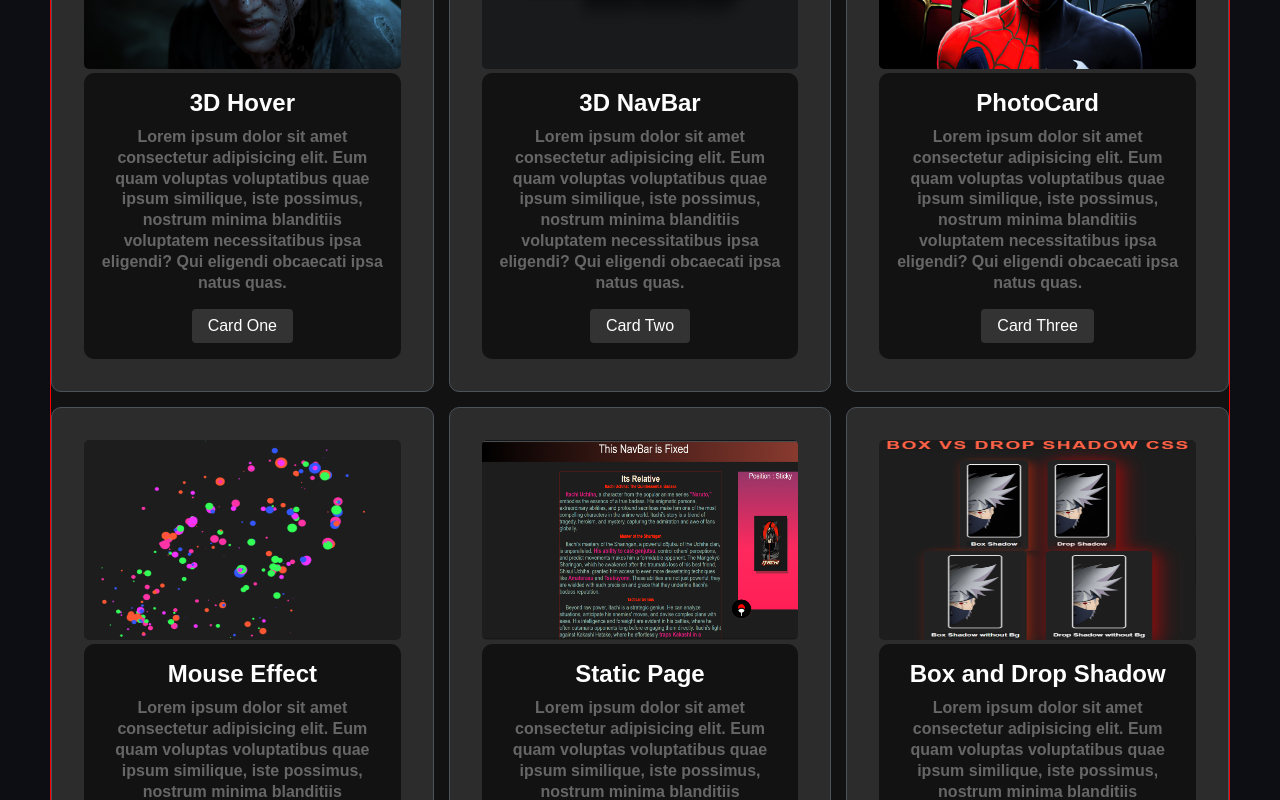
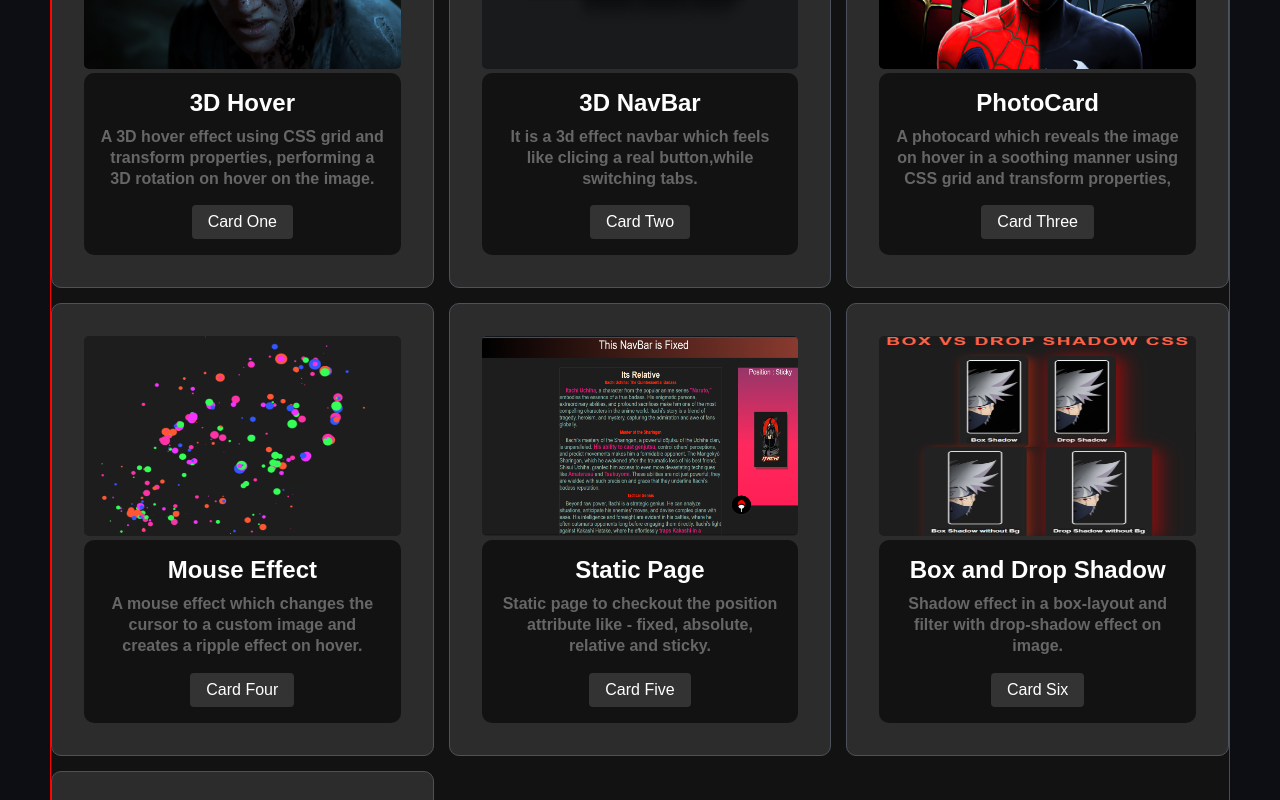
Before and after one commit to AyushKUMAR031/css, a React (Vite) app in the folder cssGallery/: page / in a window 1280 px wide. Shown: the part 320-1120 px from the top of the page. Built offline with nearby package versions, Linux system fonts and the light colour scheme.

Commit message:
updating app.jsx

```diff
--- a/cssGallery/src/App.jsx
+++ b/cssGallery/src/App.jsx
@@ -8,6 +8,7 @@ import PhotoCard from './components/PhotoCard/photoCard';
 import MouseFlowEffect from './components/ColorfullPointer/MouseFlowEffect';
 import StaticPage from './components/WebPage/staticPage';
 import ImageShadow from './components/ImageShadow/imageShadow';
+import Responsive from './components/ResponsiveLayout/responsive';
 
 export default function App(){
   return (
@@ -21,6 +22,7 @@ export default function App(){
           <Route path="/card4" element={<MouseFlowEffect />} />
           <Route path="/card5" element={<StaticPage />} />
           <Route path="/card6" element={<ImageShadow />} />
+          <Route path="/card7" element={<Responsive/>} />
         </Routes>
       </Router>
     </>
--- a/cssGallery/src/components/GridGallery/GridGallery.jsx
+++ b/cssGallery/src/components/GridGallery/GridGallery.jsx
@@ -7,11 +7,12 @@ import Image3 from '@/assets/image3.jpg';
 import Cursor from '@/assets/Cursor.png';
 import WebImg from '@/assets/web.png';
 import BoxShadow from '@/assets/boxShadow.png';
+import Image7 from '@/assets/image7.png';
 
 
 export default function GridGallery(){
     return (
-        <>
+        <outermain>
             <h1 className={styles.gridGalleryH1}>CSS Grid Gallery</h1>
             <div className={styles.main}>
 
@@ -20,10 +21,9 @@ export default function GridGallery(){
                         <img src={Ellie} alt="placeholder" />
                         <div className={styles.gridGalleryCardContent}>
                             <h3 className={styles.gridGalleryCardContentH3}>3D Hover</h3>
-                            <p className={styles.gridGalleryCardContentP}>Lorem ipsum dolor sit amet consectetur adipisicing elit.
-                                Eum quam voluptas voluptatibus quae ipsum similique, iste possimus,
-                                nostrum minima blanditiis voluptatem necessitatibus ipsa eligendi?
-                                Qui eligendi obcaecati ipsa natus quas.
+                            <p className={styles.gridGalleryCardContentP}>
+                                A 3D hover effect using CSS grid and transform properties, performing a 3D rotation on hover on
+                                the image.
                             </p>
                             <Link to="/card1" className={styles.gridGalleryCardContentLink}>Card One</Link>
                         </div>
@@ -32,10 +32,9 @@ export default function GridGallery(){
                         <img src={ButtonImg} alt="placeholder" />
                         <div className={styles.gridGalleryCardContent}>
                             <h3 className={styles.gridGalleryCardContentH3}>3D NavBar</h3>
-                            <p className={styles.gridGalleryCardContentP}>Lorem ipsum dolor sit amet consectetur adipisicing elit.
-                                Eum quam voluptas voluptatibus quae ipsum similique, iste possimus,
-                                nostrum minima blanditiis voluptatem necessitatibus ipsa eligendi?
-                                Qui eligendi obcaecati ipsa natus quas.
+                            <p className={styles.gridGalleryCardContentP}>
+                                It is a 3d effect navbar which feels like clicing a real button,while
+                                switching tabs.
                             </p>
                             <Link to="/card2" className={styles.gridGalleryCardContentLink}>Card Two</Link>
                         </div>
@@ -44,10 +43,8 @@ export default function GridGallery(){
                         <img src={Image3} alt="placeholder" />
                         <div className={styles.gridGalleryCardContent}>
                             <h3 className={styles.gridGalleryCardContentH3}>PhotoCard</h3>
-                            <p className={styles.gridGalleryCardContentP}>Lorem ipsum dolor sit amet consectetur adipisicing elit.
-                                Eum quam voluptas voluptatibus quae ipsum similique, iste possimus,
-                                nostrum minima blanditiis voluptatem necessitatibus ipsa eligendi?
-                                Qui eligendi obcaecati ipsa natus quas.
+                            <p className={styles.gridGalleryCardContentP}>
+                                A photocard which reveals the image on hover in a soothing manner using CSS grid and transform properties,
                             </p>
                             <Link to="/card3" className={styles.gridGalleryCardContentLink}>Card Three</Link>
                         </div>
@@ -56,10 +53,8 @@ export default function GridGallery(){
                         <img src={Cursor} alt="placeholder" />
                         <div className={styles.gridGalleryCardContent}>
                             <h3 className={styles.gridGalleryCardContentH3}>Mouse Effect</h3>
-                            <p className={styles.gridGalleryCardContentP}>Lorem ipsum dolor sit amet consectetur adipisicing elit.
-                                Eum quam voluptas voluptatibus quae ipsum similique, iste possimus,
-                                nostrum minima blanditiis voluptatem necessitatibus ipsa eligendi?
-                                Qui eligendi obcaecati ipsa natus quas.
+                            <p className={styles.gridGalleryCardContentP}>
+                                A mouse effect which changes the cursor to a custom image and creates a ripple effect on hover.
                             </p>
                             <Link to="/card4" className={styles.gridGalleryCardContentLink}>Card Four</Link>
                         </div>
@@ -68,10 +63,8 @@ export default function GridGallery(){
                         <img src={WebImg} alt="placeholder" />
                         <div className={styles.gridGalleryCardContent}>
                             <h3 className={styles.gridGalleryCardContentH3}>Static Page</h3>
-                            <p className={styles.gridGalleryCardContentP}>Lorem ipsum dolor sit amet consectetur adipisicing elit.
-                                Eum quam voluptas voluptatibus quae ipsum similique, iste possimus,
-                                nostrum minima blanditiis voluptatem necessitatibus ipsa eligendi?
-                                Qui eligendi obcaecati ipsa natus quas.
+                            <p className={styles.gridGalleryCardContentP}>
+                                Static page to checkout the position attribute like - fixed, absolute, relative and sticky.
                             </p>
                             <Link to="/card5" className={styles.gridGalleryCardContentLink}>Card Five</Link>
                         </div>
@@ -80,16 +73,24 @@ export default function GridGallery(){
                         <img src={BoxShadow} alt="placeholder" />
                         <div className={styles.gridGalleryCardContent}>
                             <h3 className={styles.gridGalleryCardContentH3}>Box and Drop Shadow</h3>
-                            <p className={styles.gridGalleryCardContentP}>Lorem ipsum dolor sit amet consectetur adipisicing elit.
-                                Eum quam voluptas voluptatibus quae ipsum similique, iste possimus,
-                                nostrum minima blanditiis voluptatem necessitatibus ipsa eligendi?
-                                Qui eligendi obcaecati ipsa natus quas.
+                            <p className={styles.gridGalleryCardContentP}>
+                                Shadow effect in a box-layout and filter with drop-shadow effect on image.
                             </p>
                             <Link to="/card6" className={styles.gridGalleryCardContentLink}>Card Six</Link>
                         </div>
                     </div>
+                    <div className={styles.gridGalleryCard}>
+                        <img src={Image7} alt="placeholder" />
+                        <div className={styles.gridGalleryCardContent}>
+                            <h3 className={styles.gridGalleryCardContentH3}>Responsive Layout</h3>
+                            <p className={styles.gridGalleryCardContentP}>
+                                A projection of basic responsive layout with minimalistic CSS (grid and grid-template).
+                            </p>
+                            <Link to="/card7" className={styles.gridGalleryCardContentLink}>Card Seven</Link>
+                        </div>
+                    </div>
             </div>
             </div>
-        </>
+        </outermain>
     );
 };
--- a/cssGallery/src/components/GridGallery/GridGallery.module.css
+++ b/cssGallery/src/components/GridGallery/GridGallery.module.css
@@ -3,6 +3,9 @@
   font-family: 'Poppins', sans-serif;
   margin: 0;
   padding: 0
+}
+outermain{
+  width: auto;
 }
 html {
   font-family: "Segoe UI", Tahoma, Geneva, Verdana, sans-serif;
--- a/cssGallery/src/components/ImageShadow/imageShadow.module.css
+++ b/cssGallery/src/components/ImageShadow/imageShadow.module.css
@@ -1,5 +1,4 @@
 .shadow {
-  height: 100vh;
   width: 100%;
   display: flex;
   flex-direction: column;
```
